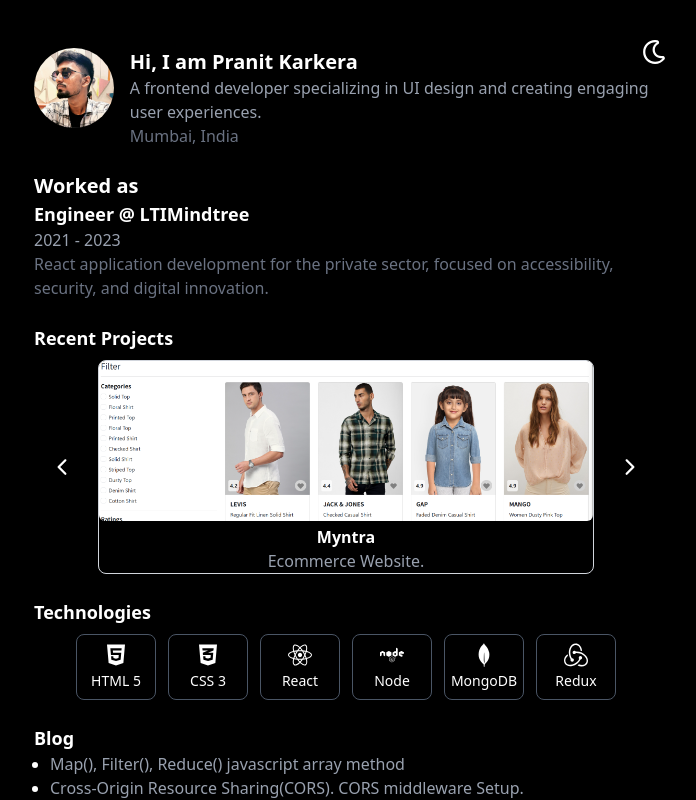
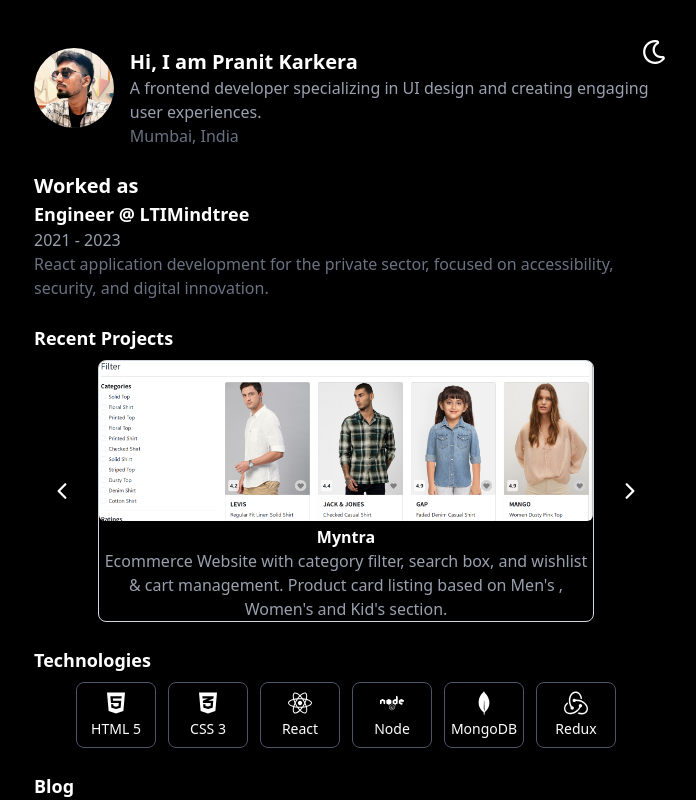
Before and after one commit to pranitkarkera/portfolio-2, a React (Vite) app: page / in a window 1280 px wide. Shown: the top 800 px of the page, without its empty margins (294-990 px from the left). Built offline with nearby package versions, Linux system fonts and the light colour scheme.

Commit message:
added new project details

```diff
--- a/src/components/Porfolio.jsx
+++ b/src/components/Porfolio.jsx
@@ -21,19 +21,19 @@
   const projects = [
     {
       title: "Myntra",
-      desc: "Ecommerce Website.",
-      link: "#",
+      desc: "Ecommerce Website with category filter, search box, and wishlist & cart management. Product card listing based on Men's , Women's and Kid's section.",
+      link: "https://myntra-puce-ten.vercel.app/",
       img: MyntraImage,
     },
     {
       title: "Task Manager App",
-      desc: "Create your day-to-day task.",
+      desc: "Create your day-to-day task. Add, update, delete task & with search feature. Mark completed task and keep track of your daily task.",
       link: "https://task-manager-app-ui-psi.vercel.app/",
       img: TaskManager,
     },
     {
       title: "Temp Mail (Coming Soon..)",
-      desc: "Temporary dump mail for authentication usage",
+      desc: "Temporary dump mail for OTP & mail verification usage",
       link: "#",
       img: "https://placehold.co/600x400?text=Temp+Mail",
     },
```
